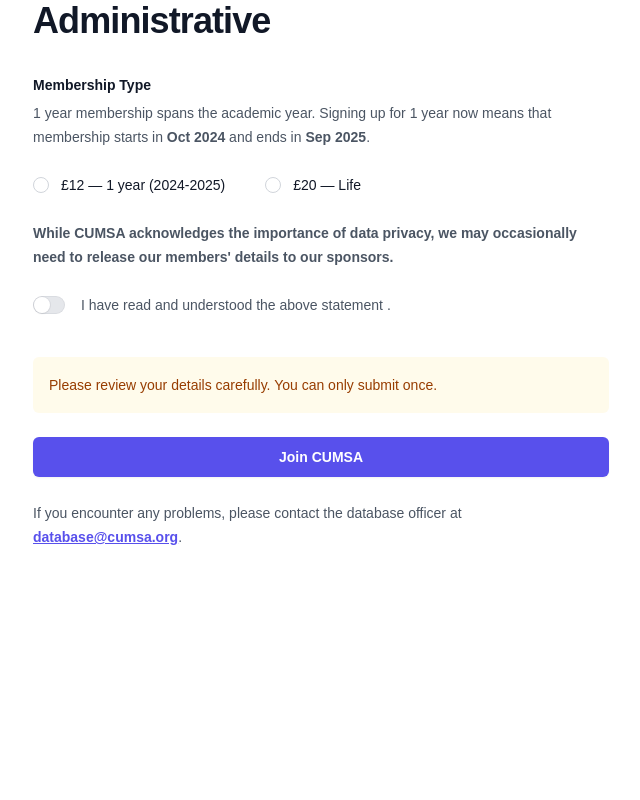
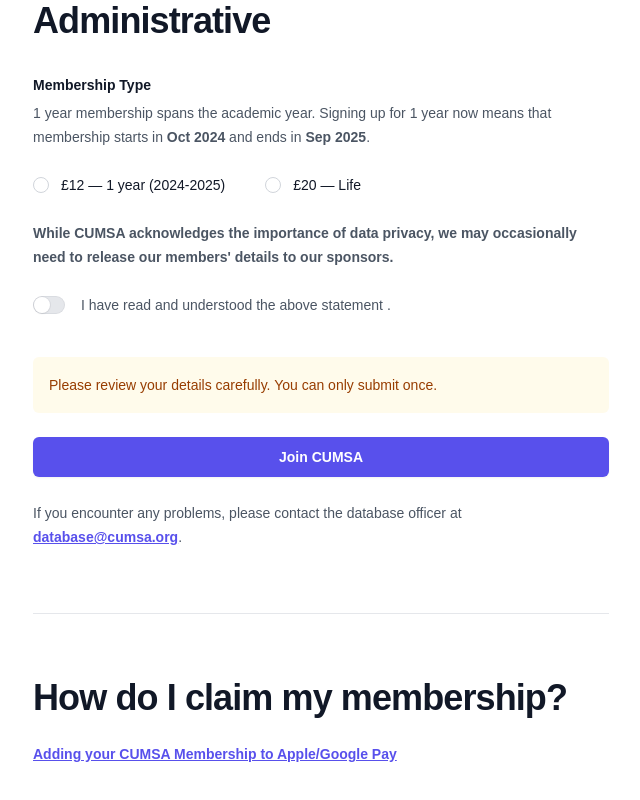
Before and after one commit to CUMSA/membership-signup, a Next.js app: page / in a window 1280 px wide. Shown: the part 2771-3571 px from the top of the page, without its empty margins (319-959 px from the left). Before the commit the page ends 3448 px from the top, so only its background shows below. Built offline with nearby package versions, Linux system fonts and the light colour scheme.

Commit message:
chore(form): add membership wallet guide

```diff
--- a/app/components/form.tsx
+++ b/app/components/form.tsx
@@ -513,6 +513,17 @@
           .
         </p>
       </form>
+      <section className="mx-auto mt-16 max-w-xl border-t border-gray-200 pt-16">
+        <h2 className="text-3xl font-bold tracking-tight text-gray-900 sm:text-4xl">How do I claim my membership?</h2>
+        <p className="mt-6 text-sm leading-6">
+          <a
+            href="https://drive.google.com/file/d/11xD4mtBCpglnEmoIEPAWl-qN-H1Dcs41/view"
+            className="font-semibold text-indigo-600 underline hover:text-indigo-500"
+          >
+            Adding your CUMSA Membership to Apple/Google Pay
+          </a>
+        </p>
+      </section>
     </div>
   )
 }
```
